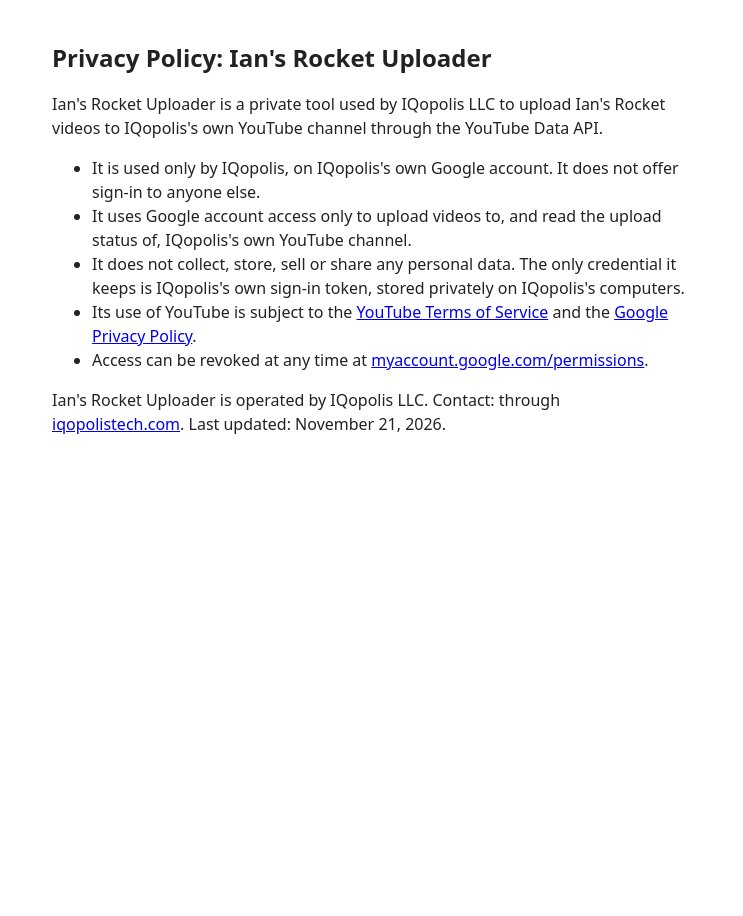
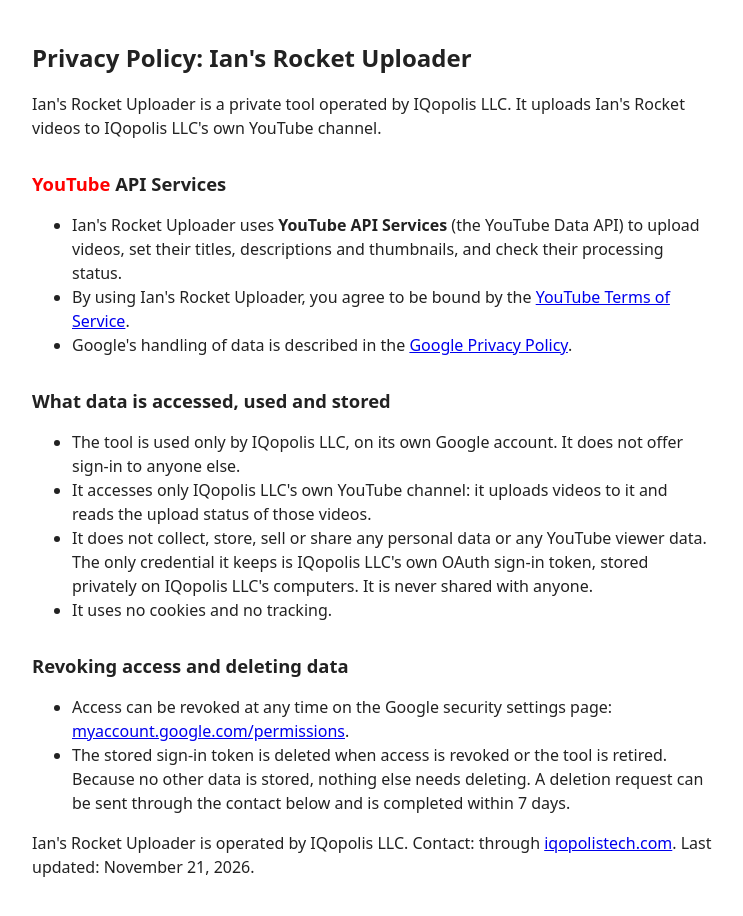
Before and after one commit to tuhyler/ians-rocket-uploader, a plain HTML site: page privacy.html in a window 1280 px wide. Shown: the whole page, without its empty margins (268-1011 px from the left). Before the commit the page ends 800 px from the top, so only its background shows below. Drawn offline with Linux system fonts and the light colour scheme.

Commit message:
YouTube API Services section, deletion policy, YouTube branding

```diff
--- a/privacy.html
+++ b/privacy.html
@@ -1,12 +1,27 @@
-<!doctype html><html lang="en"><head><meta charset="utf-8"><meta name="viewport" content="width=device-width,initial-scale=1"><title>Privacy Policy</title><style>body{font-family:system-ui,sans-serif;max-width:640px;margin:40px auto;padding:0 16px;line-height:1.5;color:#222;background:#fff}h1{font-size:1.5em}</style></head><body>
+<!doctype html><html lang="en"><head><meta charset="utf-8"><meta name="viewport" content="width=device-width,initial-scale=1"><title>Privacy Policy</title><style>body{font-family:system-ui,sans-serif;max-width:680px;margin:40px auto;padding:0 16px;line-height:1.5;color:#222;background:#fff}h1{font-size:1.5em}h2{font-size:1.15em;margin-top:1.6em}.yt{color:#ff0000;font-weight:700}</style></head><body>
 <h1>Privacy Policy: Ian's Rocket Uploader</h1>
-<p>Ian's Rocket Uploader is a private tool used by IQopolis LLC to upload Ian's Rocket videos to IQopolis's own YouTube channel through the YouTube Data API.</p>
+<p>Ian's Rocket Uploader is a private tool operated by IQopolis LLC. It uploads Ian's Rocket videos to IQopolis LLC's own YouTube channel.</p>
+
+<h2><span class="yt">YouTube</span> API Services</h2>
 <ul>
-<li>It is used only by IQopolis, on IQopolis's own Google account. It does not offer sign-in to anyone else.</li>
-<li>It uses Google account access only to upload videos to, and read the upload status of, IQopolis's own YouTube channel.</li>
-<li>It does not collect, store, sell or share any personal data. The only credential it keeps is IQopolis's own sign-in token, stored privately on IQopolis's computers.</li>
-<li>Its use of YouTube is subject to the <a href="https://www.youtube.com/t/terms">YouTube Terms of Service</a> and the <a href="https://policies.google.com/privacy">Google Privacy Policy</a>.</li>
-<li>Access can be revoked at any time at <a href="https://myaccount.google.com/permissions">myaccount.google.com/permissions</a>.</li>
+<li>Ian's Rocket Uploader uses <strong>YouTube API Services</strong> (the YouTube Data API) to upload videos, set their titles, descriptions and thumbnails, and check their processing status.</li>
+<li>By using Ian's Rocket Uploader, you agree to be bound by the <a href="https://www.youtube.com/t/terms">YouTube Terms of Service</a>.</li>
+<li>Google's handling of data is described in the <a href="https://policies.google.com/privacy">Google Privacy Policy</a>.</li>
 </ul>
+
+<h2>What data is accessed, used and stored</h2>
+<ul>
+<li>The tool is used only by IQopolis LLC, on its own Google account. It does not offer sign-in to anyone else.</li>
+<li>It accesses only IQopolis LLC's own YouTube channel: it uploads videos to it and reads the upload status of those videos.</li>
+<li>It does not collect, store, sell or share any personal data or any YouTube viewer data. The only credential it keeps is IQopolis LLC's own OAuth sign-in token, stored privately on IQopolis LLC's computers. It is never shared with anyone.</li>
+<li>It uses no cookies and no tracking.</li>
+</ul>
+
+<h2>Revoking access and deleting data</h2>
+<ul>
+<li>Access can be revoked at any time on the Google security settings page: <a href="https://myaccount.google.com/permissions">myaccount.google.com/permissions</a>.</li>
+<li>The stored sign-in token is deleted when access is revoked or the tool is retired. Because no other data is stored, nothing else needs deleting. A deletion request can be sent through the contact below and is completed within 7 days.</li>
+</ul>
+
 <p>Ian's Rocket Uploader is operated by IQopolis LLC. Contact: through <a href="https://iqopolistech.com">iqopolistech.com</a>. Last updated: November 21, 2026.</p>
 </body></html>
```
Also changed, not shown: index.html (+4 -4 lines).
